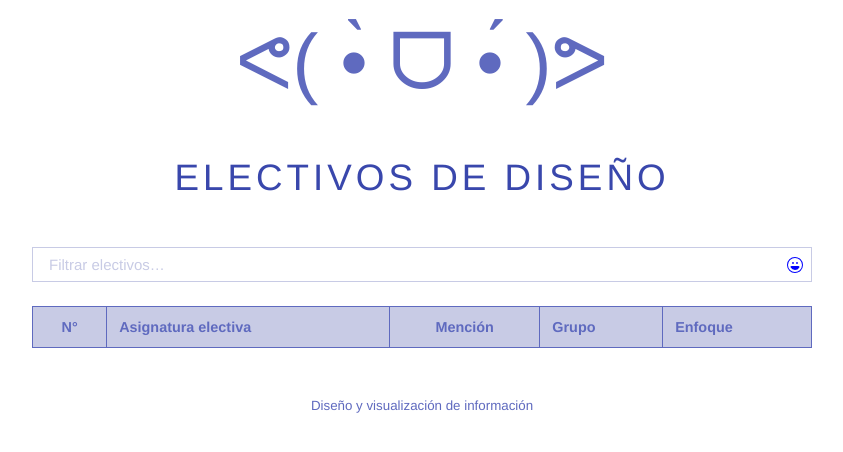
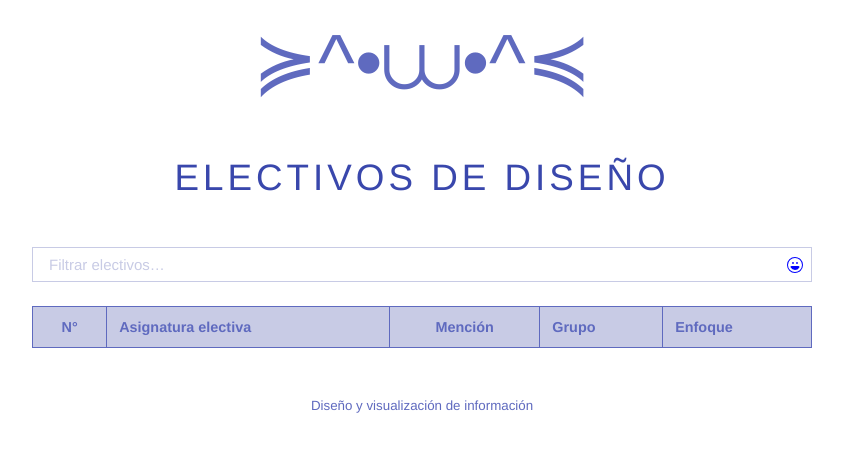
Before and after one commit to antoniasolar/clase-7, a plain HTML site: page index.html in a window 1280 px wide. Shown: the whole page, without its empty margins (218-1061 px from the left). Drawn offline with Linux system fonts and the light colour scheme; no server answers.

Commit message:
Add files via upload

```diff
--- a/index.html
+++ b/index.html
@@ -101,7 +101,7 @@
     </head>
     <body>
         <div id="contenedor">
-            <h1>ᕙ( •̀ ᗜ •́ )ᕗ</h1>
+            <h1>≽^•⩊•^≼</h1>
             <h2>ELECTIVOS DE DISEÑO</h2>
 
             <input type="text" id="elInput" placeholder="Filtrar electivos…" />
```
